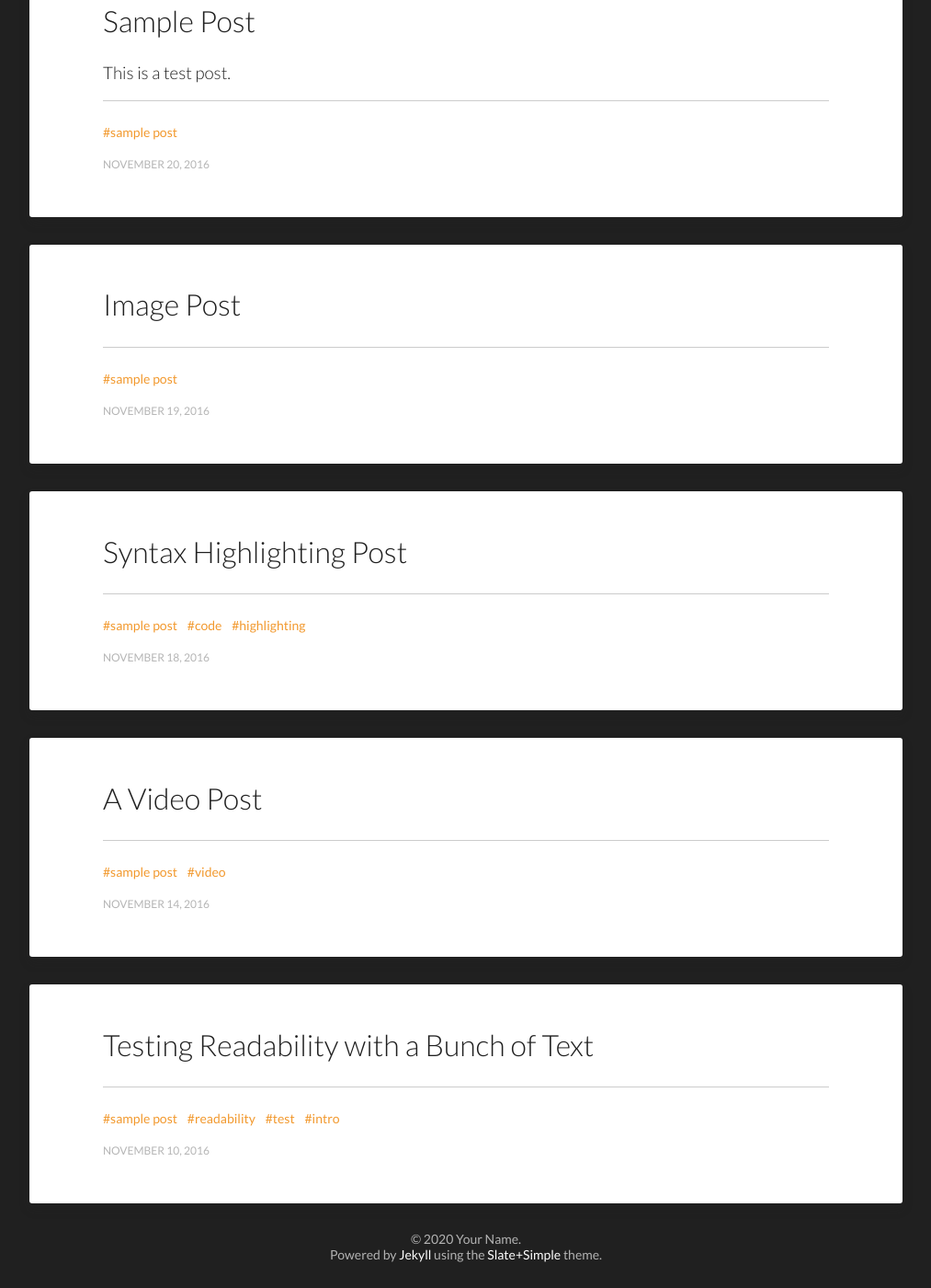
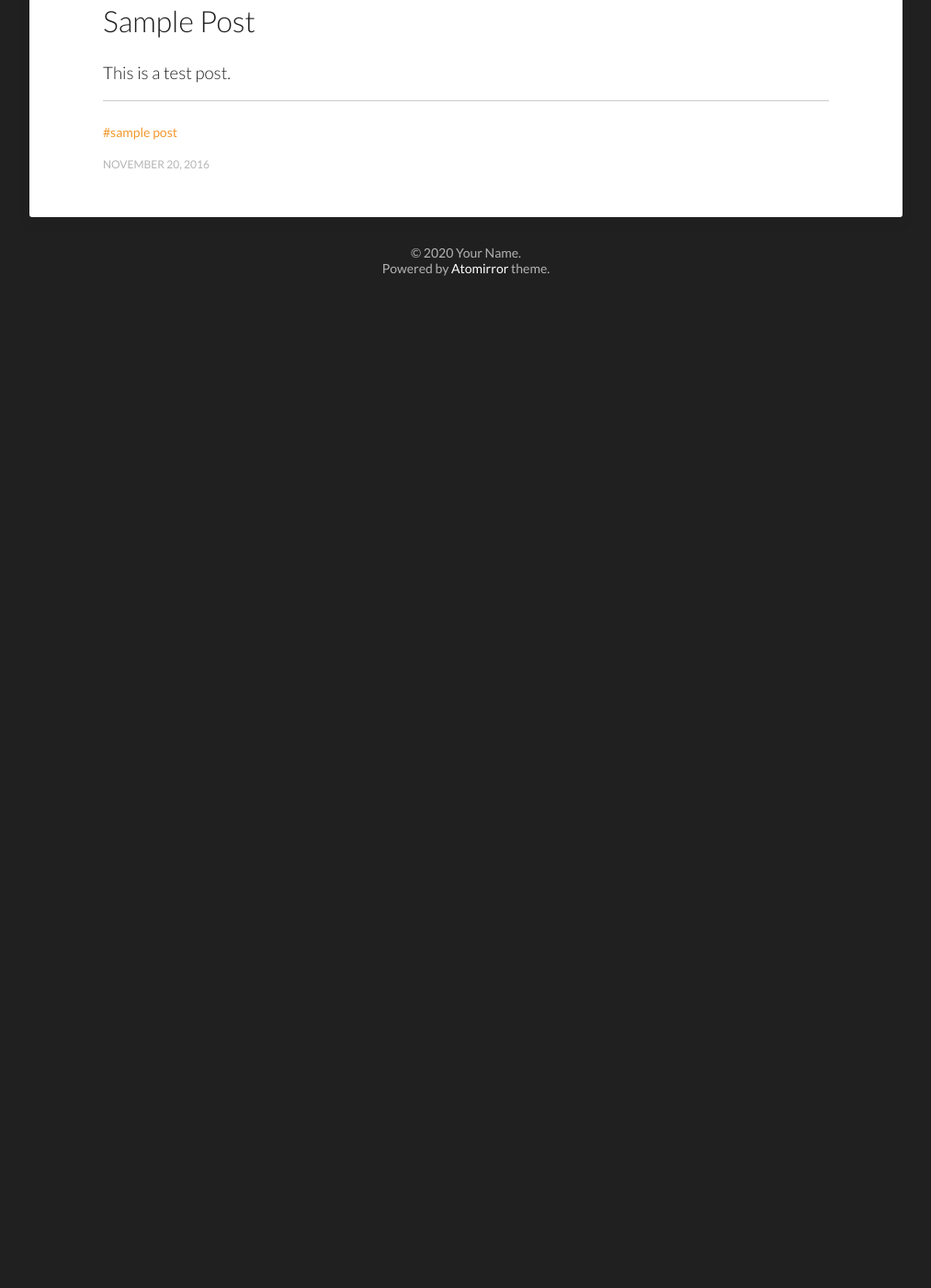
Before and after one commit to TooVooT/TooVooT.github.io, a Jekyll site: the page built from index.html, in a window 1280 px wide and 1400 px high, scrolled down 774 px. Shown: the whole window at 92% size, without its empty margins (133-1146 px from the left). Built offline with Jekyll 4.4.1, drawn with Linux system fonts in a browser that asks for light colours; the list of posts is cut into pages by our own code; after the commit the page ends 1102 px from its top, so only the background shows below that; part of the change alters nothing that is shown; some of the changed text lies outside the part shown.

Commit message:
内容修改

````diff
--- a/_config.yml
+++ b/_config.yml
@@ -1,4 +1,4 @@
-title:            Slate+Simple Jekyll Theme
+title:            Atomirror
 description:      Your site description...
 copyright:        Your Name
 url: # add your custom site url (format: https://example.com)
--- a/_includes/footer.html
+++ b/_includes/footer.html
@@ -1,3 +1,3 @@
 <span>
-    &copy; {{ site.time | date: '%Y' }} {{ site.copyright }}.<br>Powered by <a target="_blank" href="https://jekyllrb.com" rel="nofollow">Jekyll</a> using the <a target="_blank" href="https://github.com/benradford/Slate-and-Simple-Jekyll-Theme">Slate+Simple</a> theme.
+    &copy; {{ site.time | date: '%Y' }} {{ site.copyright }}.<br>Powered by <a target="_blank" href="#">Atomirror</a> theme.
 </span>
--- a/_includes/navigation.html
+++ b/_includes/navigation.html
@@ -6,7 +6,7 @@
             <li><a href="/tags/">TAGS</a></li>
             <li><a href="/about/">ABOUT</a></li>
             <li><a href="{{ "/feed.xml" | prepend: site.baseurl }}">RSS</a></li>
-            <li><a href="https://www.github.com/benradford/Slate-and-Simple-Jekyll-Theme">GET THEME</a></li>
+            <li><a href="/">GET THEME</a></li>
         </ul>
     </nav>
 </center>
--- a/_posts/2016-11-10-readability-post.md
+++ /dev/null
@@ -1,43 +0,0 @@
----
-layout: post
-categories: posts
-title: "Testing Readability with a Bunch of Text"
-tags: [sample post, readability, test, intro]
-date-string: NOVEMBER 10, 2016
----
-Portland in shoreditch Vice, labore typewriter pariatur hoodie fap sartorial Austin. Pinterest literally occupy Schlitz forage. Odio ad blue bottle vinyl, 90's narwhal commodo bitters pour-over nostrud. Ugh est hashtag in, fingerstache adipisicing laboris esse Pinterest shabby chic Portland. Shoreditch bicycle rights anim, flexitarian laboris put a bird on it vinyl cupidatat narwhal. Hashtag artisan skateboard, flannel Bushwick nesciunt salvia aute fixie do plaid post-ironic dolor McSweeney's. Cliche pour-over chambray nulla four loko skateboard sapiente hashtag.
-
-Vero laborum commodo occupy. Semiotics voluptate mumblecore pug. Cosby sweater ullamco quinoa ennui assumenda, sapiente occupy delectus lo-fi. Ea fashion axe Marfa cillum aliquip. Retro Bushwick keytar cliche. Before they sold out sustainable gastropub Marfa readymade, ethical Williamsburg skateboard brunch qui consectetur gentrify semiotics. Mustache cillum irony, fingerstache magna pour-over keffiyeh tousled selfies.
-
-## Cupidatat 90's lo-fi authentic try-hard
-
-In pug Portland incididunt mlkshk put a bird on it vinyl quinoa. Terry Richardson shabby chic +1, scenester Tonx excepteur tempor fugiat voluptate fingerstache aliquip nisi next level. Farm-to-table hashtag Truffaut, Odd Future ex meggings gentrify single-origin coffee try-hard 90's.
-
-* Sartorial hoodie
-* Labore viral forage
-* Tote bag selvage
-* DIY exercitation et id ugh tumblr church-key
-
-Incididunt umami sriracha, ethical fugiat VHS ex assumenda yr irure direct trade. Marfa Truffaut bicycle rights, kitsch placeat Etsy kogi asymmetrical. Beard locavore flexitarian, kitsch photo booth hoodie plaid ethical readymade leggings yr.
-
-Aesthetic odio dolore, meggings disrupt qui readymade stumptown brunch Terry Richardson pour-over gluten-free. Banksy american apparel in selfies, biodiesel flexitarian organic meh wolf quinoa gentrify banjo kogi. Readymade tofu ex, scenester dolor umami fingerstache occaecat fashion axe Carles jean shorts minim. Keffiyeh fashion axe nisi Godard mlkshk dolore. Lomo you probably haven't heard of them eu non, Odd Future Truffaut pug keytar meggings McSweeney's Pinterest cred. Etsy literally aute esse, eu bicycle rights qui meggings fanny pack. Gentrify leggings pug flannel duis.
-
-## Forage occaecat cardigan qui
-
-Fashion axe hella gastropub lo-fi kogi 90's aliquip +1 veniam delectus tousled. Cred sriracha locavore gastropub kale chips, iPhone mollit sartorial. Anim dolore 8-bit, pork belly dolor photo booth aute flannel small batch. Dolor disrupt ennui, tattooed whatever salvia Banksy sartorial roof party selfies raw denim sint meh pour-over. Ennui eu cardigan sint, gentrify iPhone cornhole.
-
-> Whatever velit occaecat quis deserunt gastropub, leggings elit tousled roof party 3 wolf moon kogi pug blue bottle ea. Fashion axe shabby chic Austin quinoa pickled laborum bitters next level, disrupt deep v accusamus non fingerstache.
-
-Tote bag asymmetrical elit sunt. Occaecat authentic Marfa, hella McSweeney's next level irure veniam master cleanse. Sed hoodie letterpress artisan wolf leggings, 3 wolf moon commodo ullamco. Anim occupy ea labore Terry Richardson. Tofu ex master cleanse in whatever pitchfork banh mi, occupy fugiat fanny pack Austin authentic. Magna fugiat 3 wolf moon, labore McSweeney's sustainable vero consectetur. Gluten-free disrupt enim, aesthetic fugiat jean shorts trust fund keffiyeh magna try-hard.
-
-## Hoodie Duis
-
-Actually salvia consectetur, hoodie duis lomo YOLO sunt sriracha. Aute pop-up brunch farm-to-table odio, salvia irure occaecat. Sriracha small batch literally skateboard. Echo Park nihil hoodie, aliquip forage artisan laboris. Trust fund reprehenderit nulla locavore. Stumptown raw denim kitsch, keffiyeh nulla twee dreamcatcher fanny pack ullamco 90's pop-up est culpa farm-to-table. Selfies 8-bit do pug odio.
-
-### Thundercats Ho!
-
-Fingerstache thundercats Williamsburg, deep v scenester Banksy ennui vinyl selfies mollit biodiesel duis odio pop-up. Banksy 3 wolf moon try-hard, sapiente enim stumptown deep v ad letterpress. Squid beard brunch, exercitation raw denim yr sint direct trade. Raw denim narwhal id, flannel DIY McSweeney's seitan. Letterpress artisan bespoke accusamus, meggings laboris consequat Truffaut qui in seitan. Sustainable cornhole Schlitz, twee Cosby sweater banh mi deep v forage letterpress flannel whatever keffiyeh. Sartorial cred irure, semiotics ethical sed blue bottle nihil letterpress.
-
-Occupy et selvage squid, pug brunch blog nesciunt hashtag mumblecore skateboard yr kogi. Ugh small batch swag four loko. Fap post-ironic qui tote bag farm-to-table american apparel scenester keffiyeh vero, swag non pour-over gentrify authentic pitchfork. Schlitz scenester lo-fi voluptate, tote bag irony bicycle rights pariatur vero Vice freegan wayfarers exercitation nisi shoreditch. Chambray tofu vero sed. Street art swag literally leggings, Cosby sweater mixtape PBR lomo Banksy non in pitchfork ennui McSweeney's selfies. Odd Future Banksy non authentic.
-
-Aliquip enim artisan dolor post-ironic. Pug tote bag Marfa, deserunt pour-over Portland wolf eu odio intelligentsia american apparel ugh ea. Sunt viral et, 3 wolf moon gastropub pug id. Id fashion axe est typewriter, mlkshk Portland art party aute brunch. Sint pork belly Cosby sweater, deep v mumblecore kitsch american apparel. Try-hard direct trade tumblr sint skateboard. Adipisicing bitters excepteur biodiesel, pickled gastropub aute veniam.
--- a/_posts/2016-11-14-video-post.md
+++ /dev/null
@@ -1,16 +0,0 @@
----
-layout: post
-categories: posts
-title: A Video Post
-tags: [sample post, video]
-date-string: NOVEMBER 14, 2016
----
-<center>
-<iframe width="560" height="315" src="https://www.youtube.com/embed/EqAnYPiZiNA" frameborder="0" allowfullscreen></iframe>
-</center>
-
-Video embeds are responsive and scale with the width of the main content block with the help of [FitVids](http://fitvidsjs.com/).
-
-```html
-<iframe width="560" height="315" src="//www.youtube.com/embed/SU3kYxJmWuQ" frameborder="0"></iframe>
-```
--- a/_posts/2016-11-18-code-highlighting-post.md
+++ /dev/null
@@ -1,98 +0,0 @@
----
-layout: post
-categories: posts
-title: Syntax Highlighting Post
-tags: [sample post, code, highlighting]
-date-string: NOVEMBER 18, 2016
----
-
-Syntax highlighting is a feature that displays source code, in different colors and fonts according to the category of terms. This feature facilitates writing in a structured language such as a programming language or a markup language as both structures and syntax errors are visually distinct. Highlighting does not affect the meaning of the text itself; it is intended only for human readers.[^1]
-
-[^1]: <http://en.wikipedia.org/wiki/Syntax_highlighting>
-
-### GFM Code Blocks
-
-GitHub Flavored Markdown [fenced code blocks](https://help.github.com/articles/creating-and-highlighting-code-blocks/) are supported. To modify styling and highlight colors edit `/_sass/syntax.scss`.
-
-```css
-#container {
-  float: left;
-  margin: 0 -240px 0 0;
-  width: 100%;
-}
-```
-
-{% highlight scss %}
-.highlight {
-  margin: 0;
-  padding: 1em;
-  font-family: $monospace;
-  font-size: $type-size-7;
-  line-height: 1.8;
-}
-{% endhighlight %}
-
-```html
-{% raw %}<nav class="pagination" role="navigation">
-  {% if page.previous %}
-    <a href="{{ site.url }}{{ page.previous.url }}" class="btn" title="{{ page.previous.title }}">Previous article</a>
-  {% endif %}
-  {% if page.next %}
-    <a href="{{ site.url }}{{ page.next.url }}" class="btn" title="{{ page.next.title }}">Next article</a>
-  {% endif %}
-</nav><!-- /.pagination -->{% endraw %}
-```
-
-{% highlight html linenos %}
-{% raw %}<nav class="pagination" role="navigation">
-  {% if page.previous %}
-    <a href="{{ site.url }}{{ page.previous.url }}" class="btn" title="{{ page.previous.title }}">Previous article</a>
-  {% endif %}
-  {% if page.next %}
-    <a href="{{ site.url }}{{ page.next.url }}" class="btn" title="{{ page.next.title }}">Next article</a>
-  {% endif %}
-</nav><!-- /.pagination -->{% endraw %}
-{% endhighlight %}
-
-```ruby
-module Jekyll
-  class TagIndex < Page
-    def initialize(site, base, dir, tag)
-      @site = site
-      @base = base
-      @dir = dir
-      @name = 'index.html'
-      self.process(@name)
-      self.read_yaml(File.join(base, '_layouts'), 'tag_index.html')
-      self.data['tag'] = tag
-      tag_title_prefix = site.config['tag_title_prefix'] || 'Tagged: '
-      tag_title_suffix = site.config['tag_title_suffix'] || '&#8211;'
-      self.data['title'] = "#{tag_title_prefix}#{tag}"
-      self.data['description'] = "An archive of posts tagged #{tag}."
-    end
-  end
-end
-```
-
-### Code Blocks in Lists
-
-Indentation matters. Be sure the indent of the code block aligns with the first non-space character after the list item marker (e.g., `1.`). Usually this will mean indenting 3 spaces instead of 4.
-
-1. Do step 1.
-2. Now do this:
-
-   ```ruby
-   def print_hi(name)
-     puts "Hi, #{name}"
-   end
-   print_hi('Tom')
-   #=> prints 'Hi, Tom' to STDOUT.
-   ```
-
-3. Now you can do this.
-
-### GitHub Gist Embed
-
-An example of a Gist embed below.
-
-{% gist mmistakes/6589546 %}
--- a/_posts/2016-11-19-image-post.md
+++ /dev/null
@@ -1,46 +0,0 @@
----
-layout: post
-categories: posts
-title: Image Post
-tags: [sample post]
-date-string: NOVEMBER 19, 2016
----
-<script src="//ajax.googleapis.com/ajax/libs/jquery/1.9.1/jquery.min.js"></script>
-<script>window.jQuery || document.write('<script src="_/js/libs/jquery-1.9.1.min.js"><\/script>')</script>
-
-Lorem ipsum dolor sit amet, interdum fermentum arcu, ipsum venenatis curabitur dis. Morbi imperdiet pharetra adipiscing posuere morbi. Aliquam dictum ut nisl wisi quis fermentum, quam lectus amet, eu congue tincidunt. Eget sollicitudin amet lectus at duis vitae, sed id vitae, amet ultricies, eget proin id. Gravida cras consequat, sem elit suscipit, volutpat dui congue, quisque amet ac sit ornare aliquet, sem nec eget felis varius lacus metus. Eros eget viverra habitasse non vitae, fusce euismod commodo pellentesque nonummy sit, ultricies ullamcorper ut neque, egestas sem quisque hendrerit.
-
-<center>
-    <div class="photoset-grid-custom" data-layout="213">
-        <img src="/images/2016-11-19/abstract-1.jpg">
-        <img src="/images/2016-11-19/abstract-2.jpg">
-        <img src="/images/2016-11-19/abstract-3.jpg">
-        <img src="/images/2016-11-19/abstract-4.jpg">
-        <img src="/images/2016-11-19/abstract-5.jpg">
-        <img src="/images/2016-11-19/abstract-6.jpg">
-    </div>
-</center>
-
- Sit mollis consectetuer tempor in, sociosqu mi in ornare et, placerat in eget ac, praesent pellentesque, mollis est natoque. Quis quis, ac ac pretium sed fusce sollicitudin cursus, magna vitae placerat tincidunt sed dictumst, nullam rutrum pharetra consectetuer. Erat libero odio venenatis, et id ac ultrices convallis, ac iaculis nec vestibulum etiam nec metus, integer velit dictum. Inceptos laoreet at wisi libero dolor, id scelerisque vulputate a amet amet dapibus, at et vitae nec aliquam, fringilla vitae quam. Mauris felis nec sagittis posuere mauris, penatibus ullamcorper, tristique aliquet, vel posuere class placerat. Ornare et non magnis fusce.
-
-<script src="/assets/js/jquery.photoset-grid.js"></script>
-
-<script type="text/javascript">
-    $('.photoset-grid-custom').photosetGrid({
-    // Set the gutter between columns and rows
-    gutter: '5px',
-
-    // Wrap the images in links
-    highresLinks: true,
-
-    // Asign a common rel attribute
-    rel: 'print-gallery',
-
-    onInit: function(){},
-
-    onComplete: function(){
-        // Show the grid after it renders
-        $('.photoset-grid-custom').attr('style', '');
-    }
-});
-</script>
````
